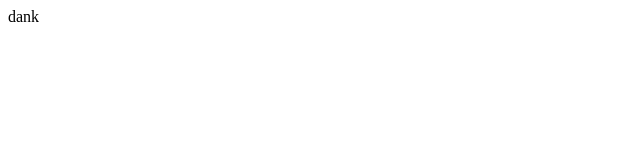
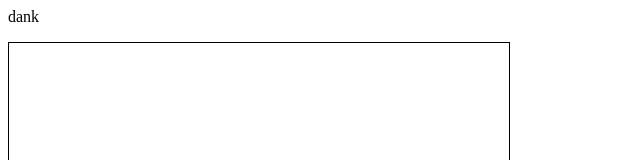
Before and after one commit to Epnew/Epnew.github.io, a plain HTML site: page index.html in a window 1280 px wide. Shown: the top 160 px of the page, without its empty margins (0-640 px from the left). Drawn offline with Linux system fonts and the light colour scheme.

Commit message:
Update index.html

```diff
--- a/index.html
+++ b/index.html
@@ -6,7 +6,7 @@
 <body>
 
 <p>dank</p>
-<canvas id="main_canvas" width="500" height="500"> <!put in canvas height and stuff!!>
+<canvas id="main_canvas" width="500" height="500" style="border:1px solid #000000;"> <!put in canvas height and stuff!!>
   Unsupported by browser <!when it fails to laod this is diplayed!>
 </canvas>
 <script src="main.js"></script>
```
